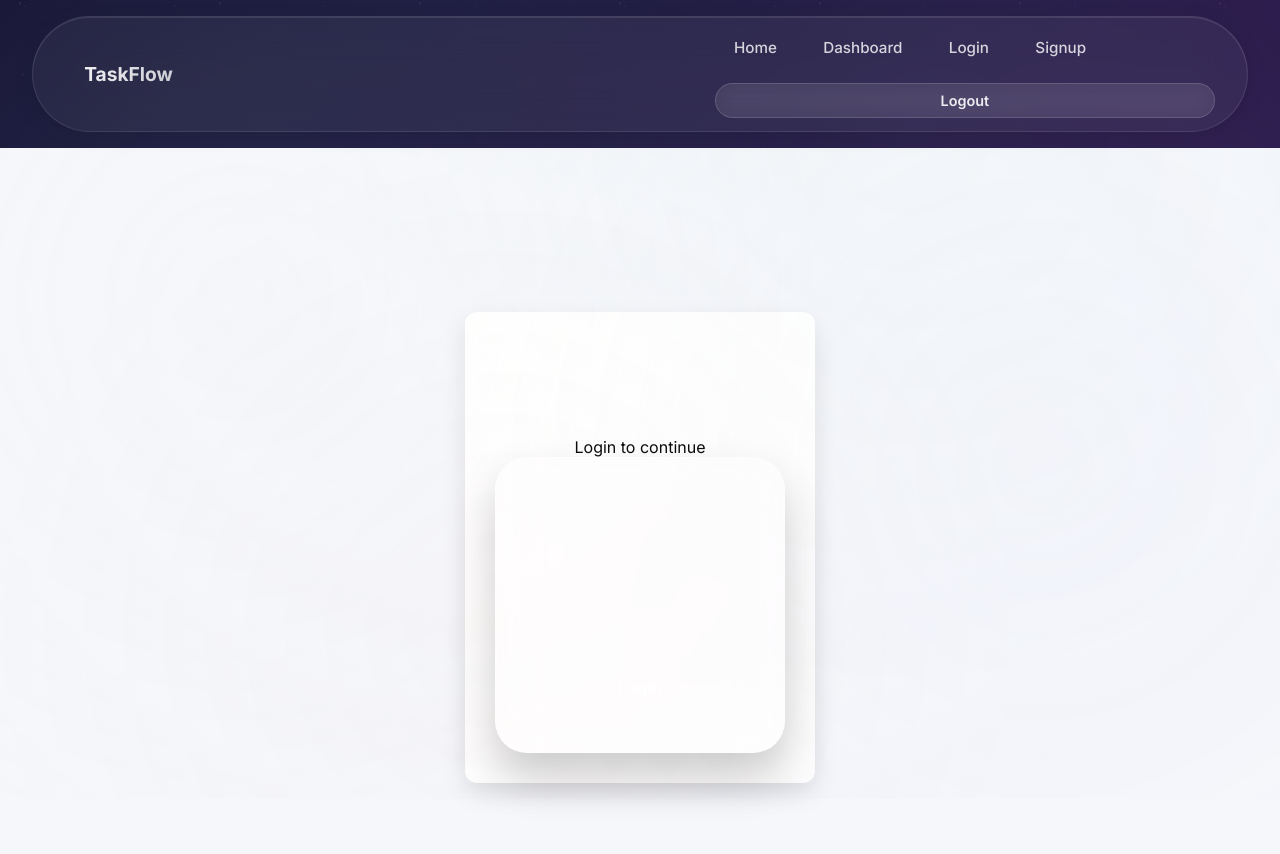
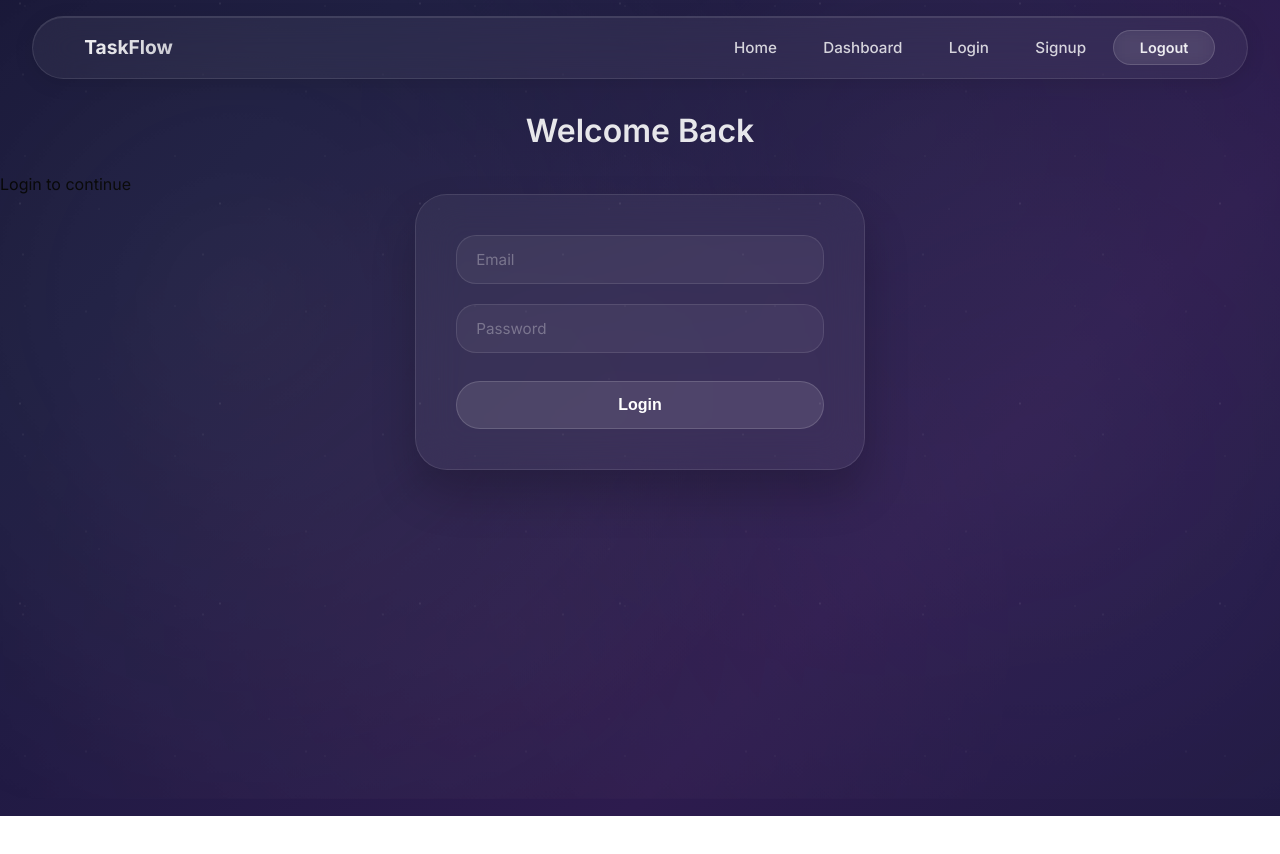
Before and after one commit to ARYANRAJ0001/task_manager_app, a React (Vite) app in the folder todo-frontend/: page /login in a window 1280 px wide. Shown: the top 854 px of the page. After the commit the page ends 816 px from the top, so only its background shows below. Built offline with nearby package versions, Linux system fonts and the light colour scheme.

Commit message:
Update index.css

```diff
--- a/todo-frontend/src/index.css
+++ b/todo-frontend/src/index.css
@@ -1195,45 +1195,3 @@ form button:disabled {
   opacity: 0.8;
   transform: none !important;
 }
-.signup-wrapper,
-.login-wrapper {
-  height: 100vh;
-  display: flex;
-  justify-content: center;
-  align-items: center;
-  background: #f5f7fb;
-}
-
-.signup-box,
-.login-box {
-  width: 350px;
-  padding: 30px;
-  background: white;
-  border-radius: 12px;
-  box-shadow: 0 10px 25px rgba(0,0,0,0.1);
-  text-align: center;
-}
-
-input {
-  width: 100%;
-  padding: 10px;
-  margin: 10px 0;
-  border: 1px solid #ddd;
-  border-radius: 8px;
-}
-
-button {
-  width: 100%;
-  padding: 10px;
-  background: #4f46e5;
-  color: white;
-  border: none;
-  border-radius: 8px;
-  cursor: pointer;
-  margin-top: 10px;
-}
-
-button:disabled {
-  background: gray;
-  cursor: not-allowed;
-}
```
